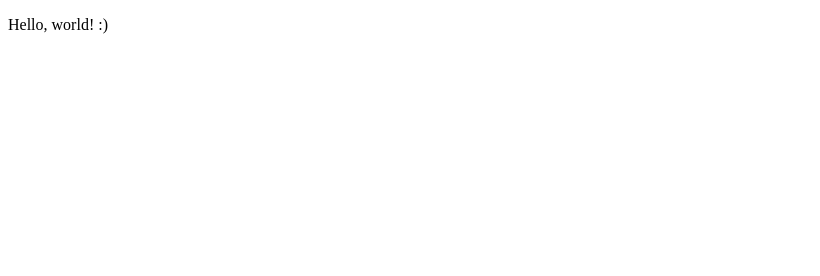
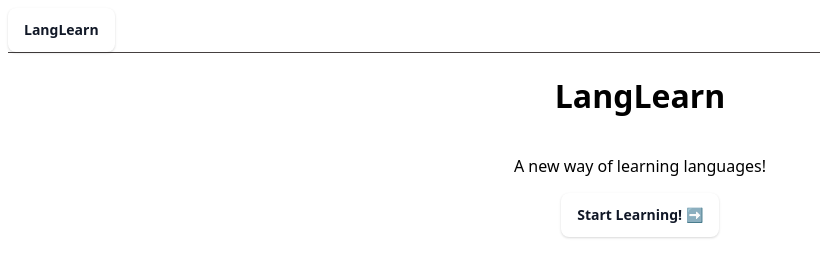
Before and after one commit to AaronMarcusDev/LangLearn, a plain HTML site: page index.html in a window 1280 px wide. Shown: the whole page, without its empty margins (0-820 px from the left). Drawn offline with Linux system fonts and the light colour scheme.

Commit message:
Beginning of the landing page

```diff
--- a/index.html
+++ b/index.html
@@ -1,11 +1,19 @@
 <!DOCTYPE html>
-<html>
 <head>
-<title>
-LangLearn
-</title>
+  <link rel="stylesheet" type="text/css" href="style.css" />
+  <title>LangLearn</title>
 </head>
-<p>
-Hello, world! :)
-</p>
-</html>
+<body>
+  <header>
+    <a href="index.html">
+      <button class="button1">LangLearn</button>
+    </a>
+  </header>
+  <div class="center">
+    <h1 class="text">LangLearn</h1>
+    <p class="text">A new way of learning languages!</p>
+    <a href="langlist.html">
+      <button class="button1">Start Learning! ➡️</button>
+    </a>
+  </div>
+</body>
--- /dev/null
+++ b/style.css
@@ -0,0 +1,47 @@
+.text {
+    font-family: "Inter var",ui-sans-serif,system-ui,-apple-system,system-ui,"Segoe UI",Roboto,"Helvetica Neue",Arial,"Noto Sans",sans-serif,"Apple Color Emoji","Segoe UI Emoji","Segoe UI Symbol","Noto Color Emoji";
+}
+
+.center {
+    display: grid;
+    align-items: center;
+    justify-items: center;
+}
+
+header {
+    border-bottom: 1px solid #454040;
+}
+
+button {
+  background-color: #FFFFFF;
+  border: 0;
+  border-radius: .5rem;
+  box-sizing: border-box;
+  color: #111827;
+  font-family: "Inter var",ui-sans-serif,system-ui,-apple-system,system-ui,"Segoe UI",Roboto,"Helvetica Neue",Arial,"Noto Sans",sans-serif,"Apple Color Emoji","Segoe UI Emoji","Segoe UI Symbol","Noto Color Emoji";
+  font-size: .875rem;
+  font-weight: 600;
+  line-height: 1.25rem;
+  padding: .75rem 1rem;
+  text-align: center;
+  text-decoration: none #D1D5DB solid;
+  text-decoration-thickness: auto;
+  box-shadow: 0 1px 3px 0 rgba(0, 0, 0, 0.1), 0 1px 2px 0 rgba(0, 0, 0, 0.06);
+  cursor: pointer;
+  user-select: none;
+  -webkit-user-select: none;
+  touch-action: manipulation;
+}
+
+.button-38:hover {
+  background-color: rgb(249,250,251);
+}
+
+.button-38:focus {
+  outline: 2px solid transparent;
+  outline-offset: 2px;
+}
+
+.button-38:focus-visible {
+  box-shadow: none;
+}
```
Also changed, not shown: langlist.html (added, +1 -0 lines), 1 other file.
